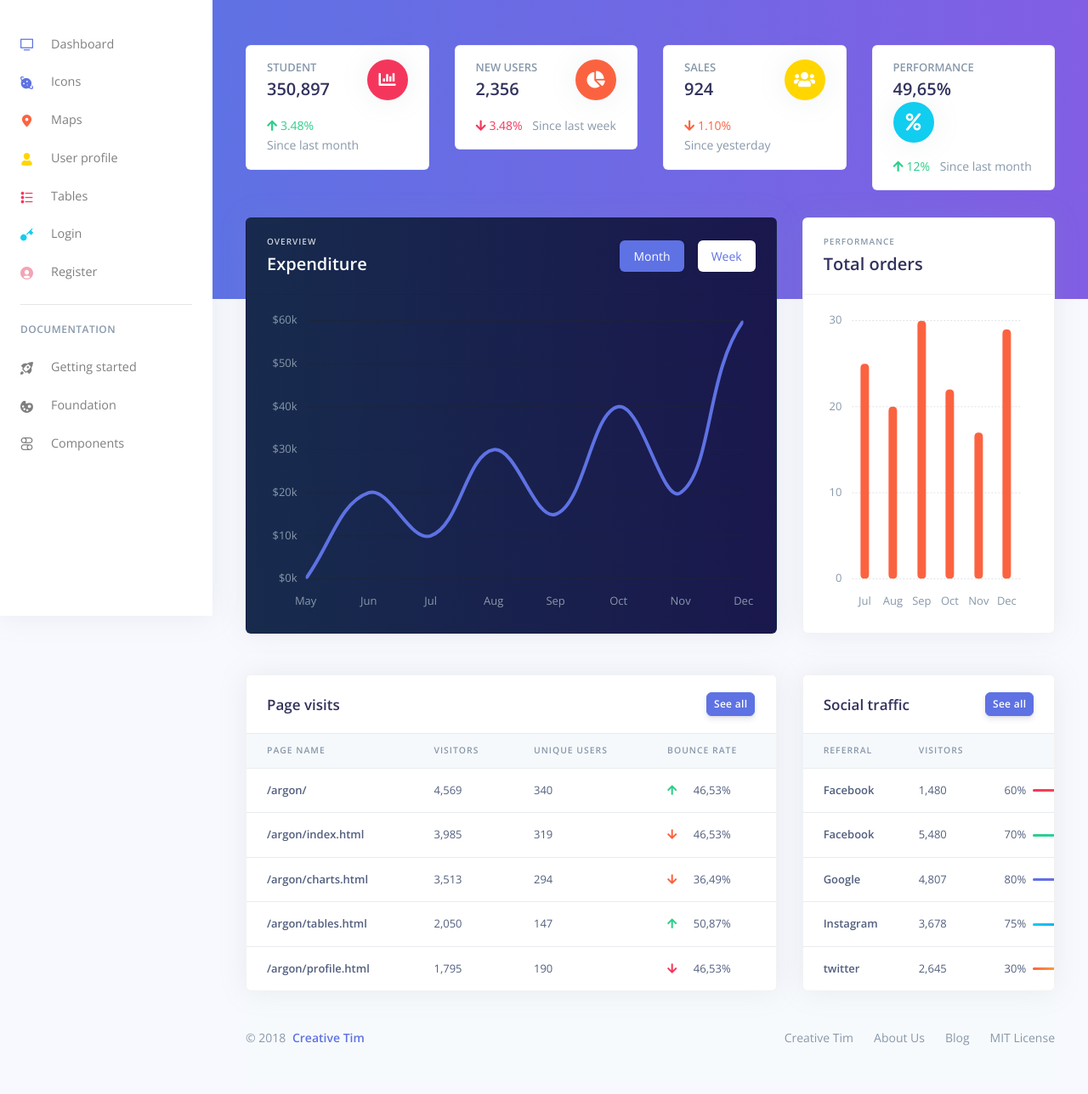
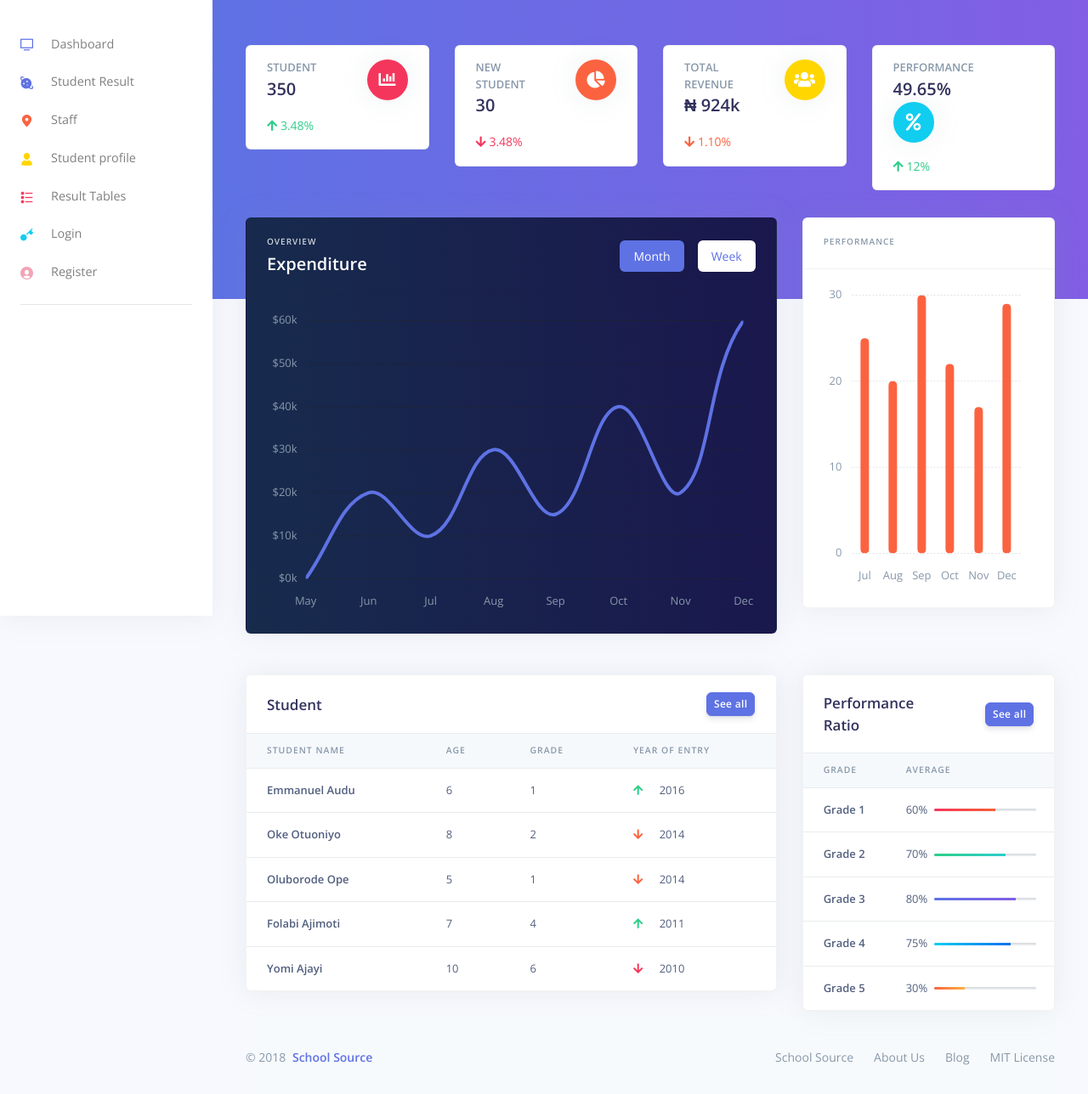
Before and after one commit to Emmanuel96/Management-WebApp, a website: page index.html in a window 1280 px wide. Shown: the part 75-1363 px from the top of the page at 85% size. Drawn offline with nearby package versions, Linux system fonts and the light colour scheme.

Commit message:
Edited dashboard

```diff
--- a/index.html
+++ b/index.html
@@ -5,7 +5,7 @@
   <meta charset="utf-8">
   <meta name="viewport" content="width=device-width, initial-scale=1, shrink-to-fit=no">
   <meta name="description" content="Start your development with a Dashboard for Bootstrap 4.">
-  <meta name="author" content="Creative Tim">
+  <meta name="author" content="School Source">
   <title>Argon Dashboard - Free Dashboard for Bootstrap 4</title>
   <!-- Favicon -->
   <link href="./assets/img/brand/favicon.png" rel="icon" type="image/png">
@@ -117,22 +117,22 @@
           </li>
           <li class="nav-item">
             <a class="nav-link" href="./examples/icons.html">
-              <i class="ni ni-planet text-blue"></i> Icons
+              <i class="ni ni-planet text-blue"></i> Student Result
             </a>
           </li>
           <li class="nav-item">
             <a class="nav-link" href="./examples/maps.html">
-              <i class="ni ni-pin-3 text-orange"></i> Maps
+              <i class="ni ni-pin-3 text-orange"></i> Staff
             </a>
           </li>
           <li class="nav-item">
             <a class="nav-link" href="./examples/profile.html">
-              <i class="ni ni-single-02 text-yellow"></i> User profile
+              <i class="ni ni-single-02 text-yellow"></i> Student profile
             </a>
           </li>
           <li class="nav-item">
             <a class="nav-link" href="./examples/tables.html">
-              <i class="ni ni-bullet-list-67 text-red"></i> Tables
+              <i class="ni ni-bullet-list-67 text-red"></i>Result Tables
             </a>
           </li>
           <li class="nav-item">
@@ -149,25 +149,7 @@
         <!-- Divider -->
         <hr class="my-3">
         <!-- Heading -->
-        <h6 class="navbar-heading text-muted">Documentation</h6>
-        <!-- Navigation -->
-        <ul class="navbar-nav mb-md-3">
-          <li class="nav-item">
-            <a class="nav-link" href="https://demos.creative-tim.com/argon-dashboard/docs/getting-started/overview.html">
-              <i class="ni ni-spaceship"></i> Getting started
-            </a>
-          </li>
-          <li class="nav-item">
-            <a class="nav-link" href="https://demos.creative-tim.com/argon-dashboard/docs/foundation/colors.html">
-              <i class="ni ni-palette"></i> Foundation
-            </a>
-          </li>
-          <li class="nav-item">
-            <a class="nav-link" href="https://demos.creative-tim.com/argon-dashboard/docs/components/alerts.html">
-              <i class="ni ni-ui-04"></i> Components
-            </a>
-          </li>
-        </ul>
+
       </div>
     </div>
   </nav>
@@ -198,7 +180,7 @@
                   <img alt="Image placeholder" src="./assets/img/theme/team-4-800x800.jpg">
                 </span>
                 <div class="media-body ml-2 d-none d-lg-block">
-                  <span class="mb-0 text-sm  font-weight-bold">Jessica Jones</span>
+                  <span class="mb-0 text-sm  font-weight-bold">Mrs. Ajimoti</span>
                 </div>
               </div>
             </a>
@@ -244,7 +226,7 @@
                   <div class="row">
                     <div class="col">
                       <h5 class="card-title text-uppercase text-muted mb-0">Student</h5>
-                      <span class="h2 font-weight-bold mb-0">350,897</span>
+                      <span class="h2 font-weight-bold mb-0">350</span>
                     </div>
                     <div class="col-auto">
                       <div class="icon icon-shape bg-danger text-white rounded-circle shadow">
@@ -254,7 +236,7 @@
                   </div>
                   <p class="mt-3 mb-0 text-muted text-sm">
                     <span class="text-success mr-2"><i class="fa fa-arrow-up"></i> 3.48%</span>
-                    <span class="text-nowrap">Since last month</span>
+                    <span class="text-nowrap"></span>
                   </p>
                 </div>
               </div>
@@ -264,8 +246,8 @@
                 <div class="card-body">
                   <div class="row">
                     <div class="col">
-                      <h5 class="card-title text-uppercase text-muted mb-0">New users</h5>
-                      <span class="h2 font-weight-bold mb-0">2,356</span>
+                      <h5 class="card-title text-uppercase text-muted mb-0">New Student</h5>
+                      <span class="h2 font-weight-bold mb-0">30</span>
                     </div>
                     <div class="col-auto">
                       <div class="icon icon-shape bg-warning text-white rounded-circle shadow">
@@ -275,7 +257,7 @@
                   </div>
                   <p class="mt-3 mb-0 text-muted text-sm">
                     <span class="text-danger mr-2"><i class="fas fa-arrow-down"></i> 3.48%</span>
-                    <span class="text-nowrap">Since last week</span>
+                    <span class="text-nowrap"></span>
                   </p>
                 </div>
               </div>
@@ -285,8 +267,8 @@
                 <div class="card-body">
                   <div class="row">
                     <div class="col">
-                      <h5 class="card-title text-uppercase text-muted mb-0">Sales</h5>
-                      <span class="h2 font-weight-bold mb-0">924</span>
+                      <h5 class="card-title text-uppercase text-muted mb-0">Total Revenue</h5>
+                      <span class="h2 font-weight-bold mb-0">₦ 924k</span>
                     </div>
                     <div class="col-auto">
                       <div class="icon icon-shape bg-yellow text-white rounded-circle shadow">
@@ -296,7 +278,7 @@
                   </div>
                   <p class="mt-3 mb-0 text-muted text-sm">
                     <span class="text-warning mr-2"><i class="fas fa-arrow-down"></i> 1.10%</span>
-                    <span class="text-nowrap">Since yesterday</span>
+                    <span class="text-nowrap"></span>
                   </p>
                 </div>
               </div>
@@ -307,7 +289,7 @@
                   <div class="row">
                     <div class="col">
                       <h5 class="card-title text-uppercase text-muted mb-0">Performance</h5>
-                      <span class="h2 font-weight-bold mb-0">49,65%</span>
+                      <span class="h2 font-weight-bold mb-0">49.65%</span>
                     </div>
                     <div class="col-auto">
                       <div class="icon icon-shape bg-info text-white rounded-circle shadow">
@@ -317,7 +299,7 @@
                   </div>
                   <p class="mt-3 mb-0 text-muted text-sm">
                     <span class="text-success mr-2"><i class="fas fa-arrow-up"></i> 12%</span>
-                    <span class="text-nowrap">Since last month</span>
+                    <span class="text-nowrap"></span>
                   </p>
                 </div>
               </div>
@@ -370,7 +352,6 @@
               <div class="row align-items-center">
                 <div class="col">
                   <h6 class="text-uppercase text-muted ls-1 mb-1">Performance</h6>
-                  <h2 class="mb-0">Total orders</h2>
                 </div>
               </div>
             </div>
@@ -389,7 +370,7 @@
             <div class="card-header border-0">
               <div class="row align-items-center">
                 <div class="col">
-                  <h3 class="mb-0">Page visits</h3>
+                  <h3 class="mb-0">Student</h3>
                 </div>
                 <div class="col text-right">
                   <a href="#!" class="btn btn-sm btn-primary">See all</a>
@@ -401,81 +382,81 @@
               <table class="table align-items-center table-flush">
                 <thead class="thead-light">
                   <tr>
-                    <th scope="col">Page name</th>
-                    <th scope="col">Visitors</th>
-                    <th scope="col">Unique users</th>
-                    <th scope="col">Bounce rate</th>
+                    <th scope="col">Student Name</th>
+                    <th scope="col">Age</th>
+                    <th scope="col">Grade</th>
+                    <th scope="col">Year of Entry</th>
                   </tr>
                 </thead>
                 <tbody>
                   <tr>
                     <th scope="row">
-                      /argon/
+                      Emmanuel Audu
                     </th>
                     <td>
-                      4,569
+                      6
                     </td>
                     <td>
-                      340
+                      1
                     </td>
                     <td>
-                      <i class="fas fa-arrow-up text-success mr-3"></i> 46,53%
+                      <i class="fas fa-arrow-up text-success mr-3"></i> 2016
                     </td>
                   </tr>
                   <tr>
                     <th scope="row">
-                      /argon/index.html
+                      Oke Otuoniyo
                     </th>
                     <td>
-                      3,985
+                      8
                     </td>
                     <td>
-                      319
+                      2
                     </td>
                     <td>
-                      <i class="fas fa-arrow-down text-warning mr-3"></i> 46,53%
+                      <i class="fas fa-arrow-down text-warning mr-3"></i> 2014
                     </td>
                   </tr>
                   <tr>
                     <th scope="row">
-                      /argon/charts.html
+                      Oluborode Ope
                     </th>
                     <td>
-                      3,513
+                      5
                     </td>
                     <td>
-                      294
+                      1
                     </td>
                     <td>
-                      <i class="fas fa-arrow-down text-warning mr-3"></i> 36,49%
+                      <i class="fas fa-arrow-down text-warning mr-3"></i> 2014
                     </td>
                   </tr>
                   <tr>
                     <th scope="row">
-                      /argon/tables.html
+                      Folabi Ajimoti
                     </th>
                     <td>
-                      2,050
+                      7
                     </td>
                     <td>
-                      147
+                      4
                     </td>
                     <td>
-                      <i class="fas fa-arrow-up text-success mr-3"></i> 50,87%
+                      <i class="fas fa-arrow-up text-success mr-3"></i> 2011
                     </td>
                   </tr>
                   <tr>
                     <th scope="row">
-                      /argon/profile.html
+                      Yomi Ajayi
                     </th>
                     <td>
-                      1,795
+                      10
                     </td>
                     <td>
-                      190
+                      6
                     </td>
                     <td>
-                      <i class="fas fa-arrow-down text-danger mr-3"></i> 46,53%
+                      <i class="fas fa-arrow-down text-danger mr-3"></i> 2010
                     </td>
                   </tr>
                 </tbody>
@@ -488,7 +469,7 @@
             <div class="card-header border-0">
               <div class="row align-items-center">
                 <div class="col">
-                  <h3 class="mb-0">Social traffic</h3>
+                  <h3 class="mb-0">Performance Ratio</h3>
                 </div>
                 <div class="col text-right">
                   <a href="#!" class="btn btn-sm btn-primary">See all</a>
@@ -500,19 +481,16 @@
               <table class="table align-items-center table-flush">
                 <thead class="thead-light">
                   <tr>
-                    <th scope="col">Referral</th>
-                    <th scope="col">Visitors</th>
-                    <th scope="col"></th>
+                    <th scope="col">Grade</th>
+                    <th scope="col">Average</th>
                   </tr>
                 </thead>
                 <tbody>
                   <tr>
                     <th scope="row">
-                      Facebook
+                      Grade 1
                     </th>
-                    <td>
-                      1,480
-                    </td>
+
                     <td>
                       <div class="d-flex align-items-center">
                         <span class="mr-2">60%</span>
@@ -526,11 +504,9 @@
                   </tr>
                   <tr>
                     <th scope="row">
-                      Facebook
+                      Grade 2
                     </th>
-                    <td>
-                      5,480
-                    </td>
+
                     <td>
                       <div class="d-flex align-items-center">
                         <span class="mr-2">70%</span>
@@ -544,11 +520,9 @@
                   </tr>
                   <tr>
                     <th scope="row">
-                      Google
+                      Grade 3
                     </th>
-                    <td>
-                      4,807
-                    </td>
+
                     <td>
                       <div class="d-flex align-items-center">
                         <span class="mr-2">80%</span>
@@ -562,11 +536,9 @@
                   </tr>
                   <tr>
                     <th scope="row">
-                      Instagram
+                      Grade 4
                     </th>
-                    <td>
-                      3,678
-                    </td>
+
                     <td>
                       <div class="d-flex align-items-center">
                         <span class="mr-2">75%</span>
@@ -580,11 +552,9 @@
                   </tr>
                   <tr>
                     <th scope="row">
-                      twitter
+                      Grade 5
                     </th>
-                    <td>
-                      2,645
-                    </td>
+
                     <td>
                       <div class="d-flex align-items-center">
                         <span class="mr-2">30%</span>
@@ -607,13 +577,13 @@
         <div class="row align-items-center justify-content-xl-between">
           <div class="col-xl-6">
             <div class="copyright text-center text-xl-left text-muted">
-              &copy; 2018 <a href="https://www.creative-tim.com" class="font-weight-bold ml-1" target="_blank">Creative Tim</a>
+              &copy; 2018 <a href="https://www.creative-tim.com" class="font-weight-bold ml-1" target="_blank">School Source</a>
             </div>
           </div>
           <div class="col-xl-6">
             <ul class="nav nav-footer justify-content-center justify-content-xl-end">
               <li class="nav-item">
-                <a href="https://www.creative-tim.com" class="nav-link" target="_blank">Creative Tim</a>
+                <a href="https://www.creative-tim.com" class="nav-link" target="_blank">School Source</a>
               </li>
               <li class="nav-item">
                 <a href="https://www.creative-tim.com/presentation" class="nav-link" target="_blank">About Us</a>
```
